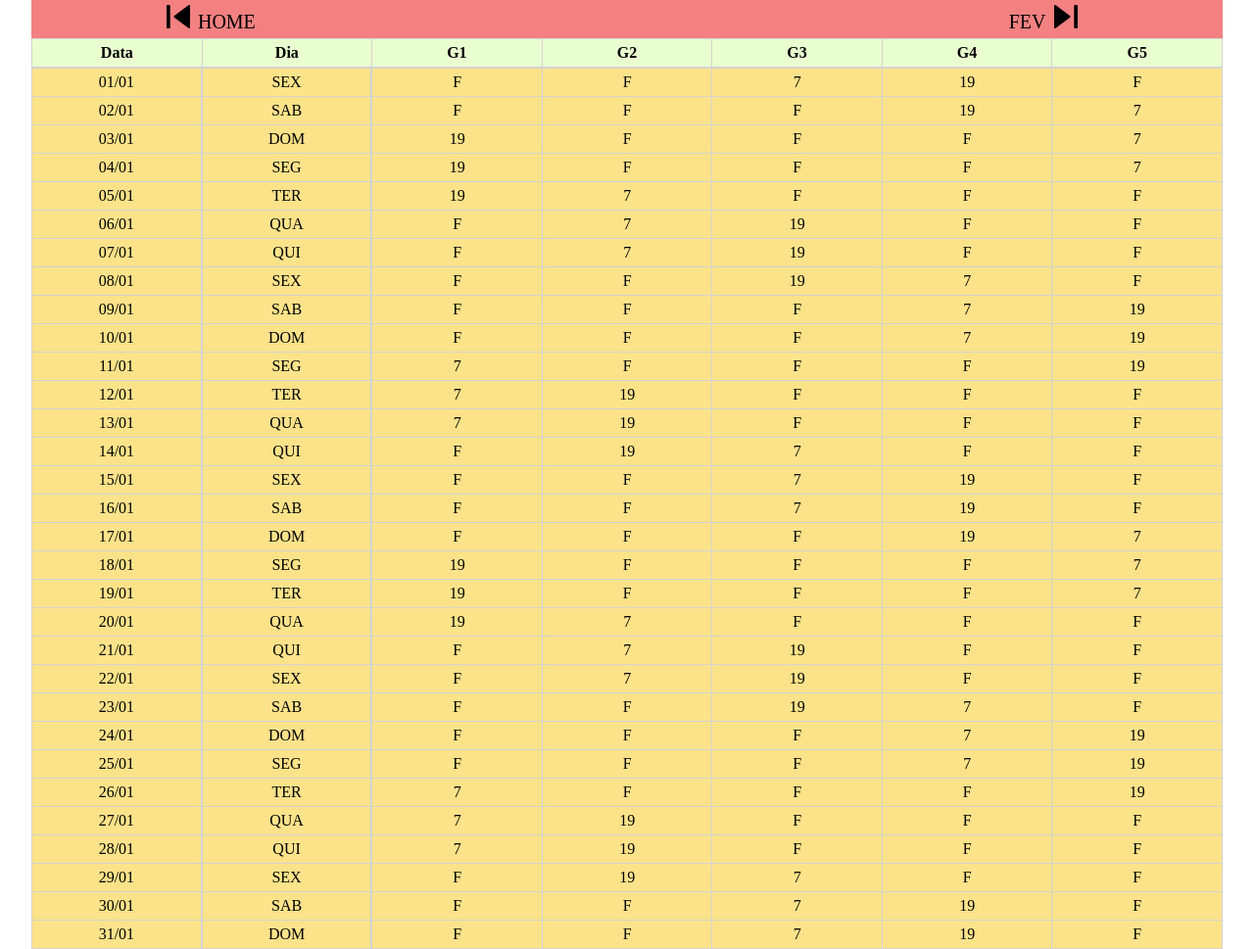
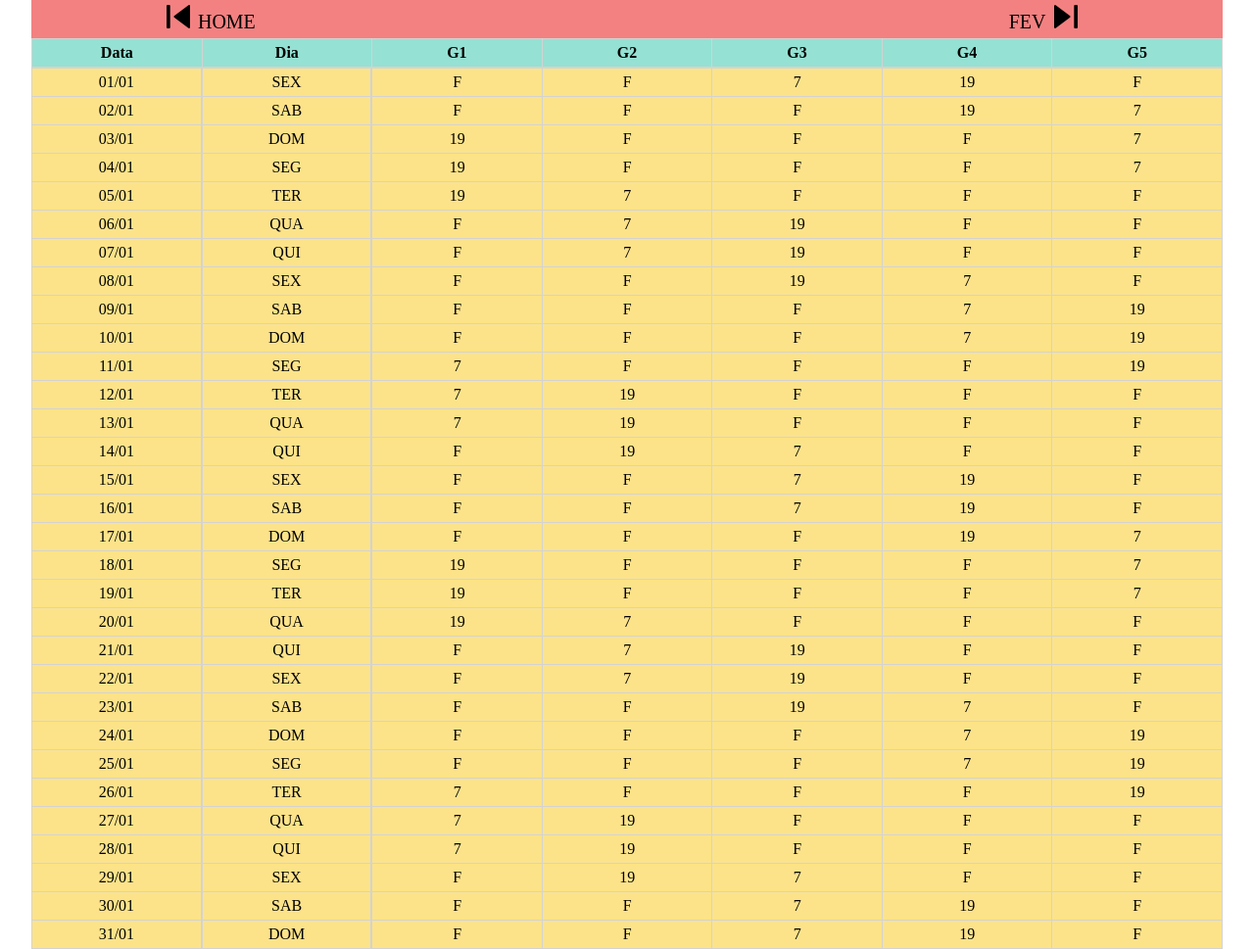
Before and after one commit to carecoid/ProjOne, a plain HTML site: page index.html in a window 1280 px wide. Shown: the whole page at 98% size. Drawn offline with Linux system fonts and the light colour scheme.

Commit message:
Update style.css

```diff
--- a/style/style.css
+++ b/style/style.css
@@ -75,7 +75,7 @@ a:link, :visited{
 }
 
 .table th{
-    background: #EAFFD0;
+    background: #95E1D3;
 }
 
 .col1{
```
